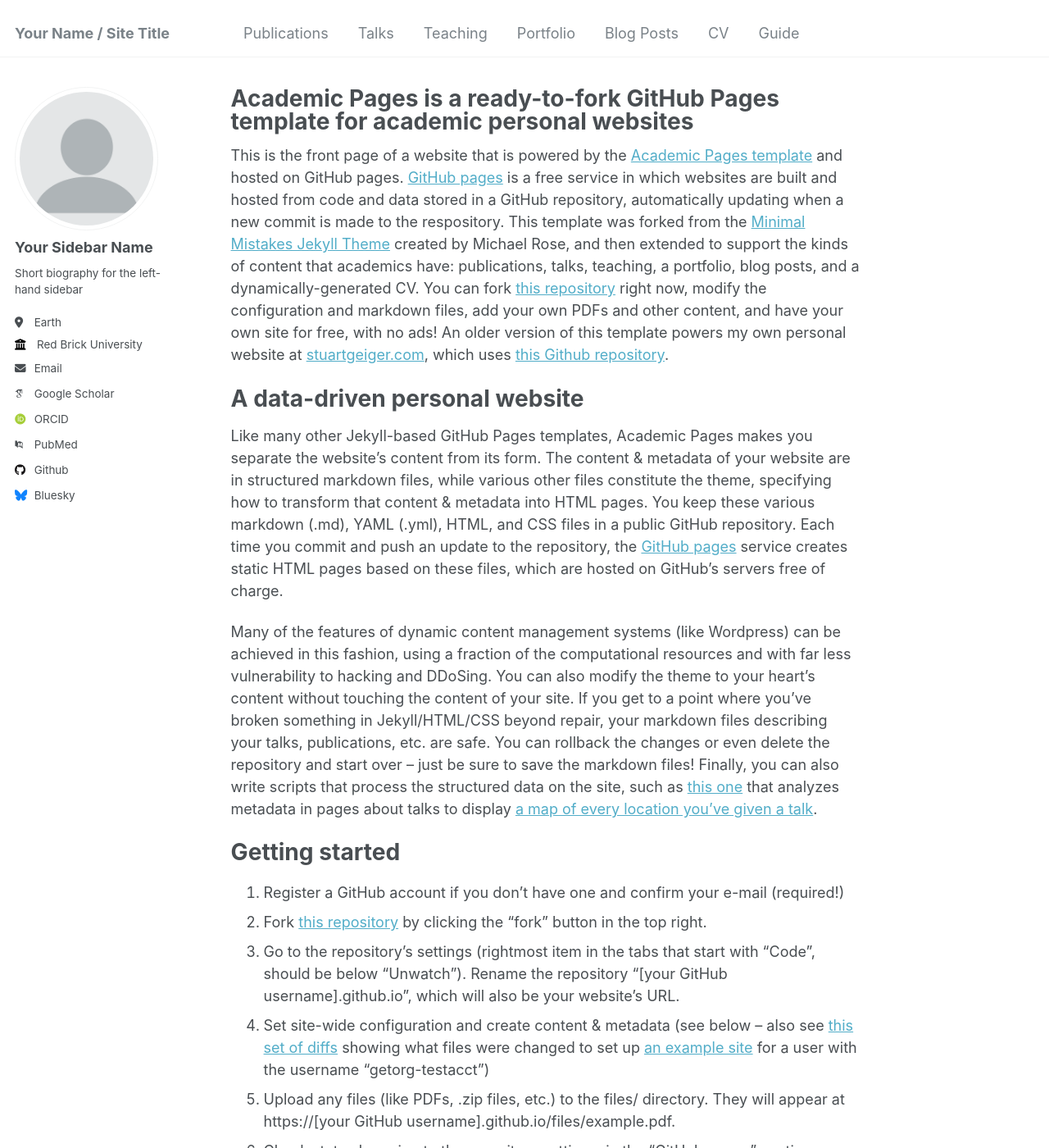
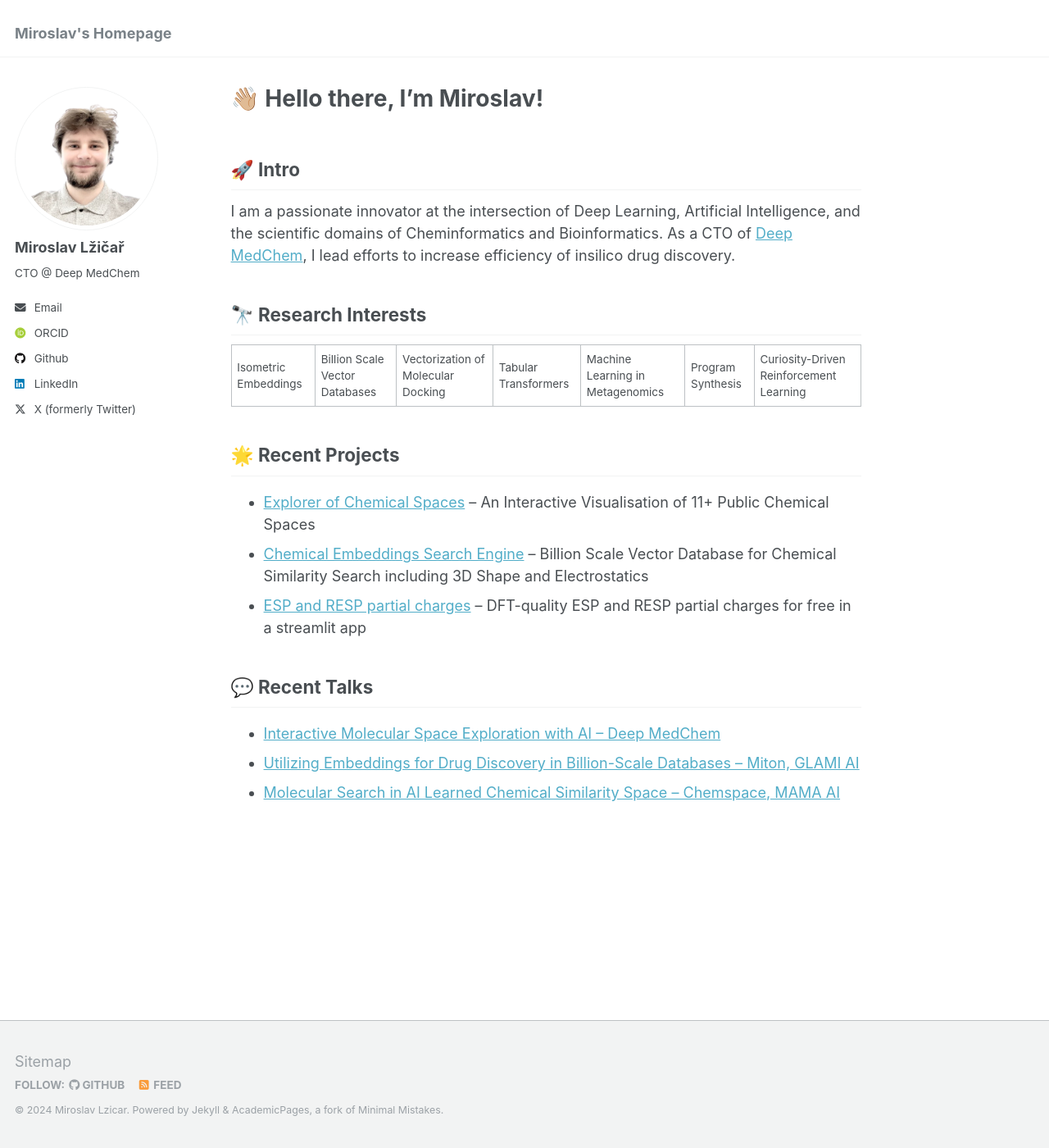
Before and after one commit to mireklzicar/mireklzicar.github.io, a Jekyll site: the page built from _pages/about.md, in a window 1280 px wide and 1400 px high. Shown: the whole window at 82% size. Built offline with Jekyll 4.4.1, drawn with Linux system fonts in a browser that asks for light colours; some web fonts are replaced; some of the changed text lies outside the part shown.

Commit message:
minimalistic customization

```diff
--- a/_config.yml
+++ b/_config.yml
@@ -8,9 +8,9 @@
 
 # Basic Site Settings
 locale                   : "en-US"
-title                    : "Your Name / Site Title"
+title                    : "Miroslav's Homepage"
 title_separator          : "-"
-name                     : &name "Your Name"
+name                     : &name "Miroslav Lzicar"
 description              : &description "personal description"
 url                      : https://academicpages.github.io # the base hostname & protocol for your site e.g. "https://mmistakes.github.io"
 baseurl                  : "" # the subpath of your site, e.g. "/blog"
@@ -22,33 +22,24 @@ repository               : "academicpages/academicpages.github.io"
 author:
   # Biographic information
   avatar           : "profile.png"
-  name             : "Your Sidebar Name"
+  name             : "Miroslav Lžičař"
   pronouns         : # example: "she/her"
-  bio              : "Short biography for the left-hand sidebar"
-  location         : "Earth"
-  employer         : "Red Brick University"
+  bio              : "CTO @ Deep MedChem"
+  #location         : "Earth"
+  #employer         : "Red Brick University"
   uri              : # URL
-  email            : "none@example.org"
-
-  # Academic websites
-  arxiv            : # URL - Update with the correct link to your profile
-  googlescholar    : "https://scholar.google.com/citations?user=PS_CX0AAAAAJ"
-  impactstory      : # URL
-  orcid            : "http://orcid.org/yourorcidurl"
-  semantic         : # URL
-  pubmed           : "https://www.ncbi.nlm.nih.gov/pubmed/?term=john+snow"
-  researchgate     : # URL
+  email            : "mireklzicar@seznam.cz"
 
   # Repositories and software development
   bitbucket        : # Username - Update with your username on the site
   codepen          : # Username
   dribbble         : # Username
-  github           : "academicpages"
+  github           : "mireklzicar"
   kaggle           : # Username
   stackoverflow    : # User number or user number and name (i.e., use "1" or "1/jeff-atwood")
 
   # Social media
-  bluesky          : "bsky.app" # Replace this with you Bluesky username
+  #bluesky          : "bsky.app" # Replace this with you Bluesky username
   facebook         : # Username
   flickr           : # Username
   foursquare       : # Username
@@ -57,7 +48,7 @@ author:
   keybase          : # Username
   instagram        : # Username
   lastfm           : # Username
-  linkedin         : # Username
+  linkedin         : "miroslavlzicar"
   mastodon         : # URL
   medium           : # URL
   pinterest        : # Username
@@ -65,13 +56,22 @@ author:
   steam            : # Username
   telegram         : # URL
   tumblr           : # Username
-  twitter          : # Username for X / Twitter
+  twitter          : "miroslavlzicar" # Username for X / Twitter
   vine             : # Username
   weibo            : # Username
   wikipedia        : # Username
   xing             : # Username
   youtube          : # Username
   zhihu            : # URL
+
+  # Academic websites
+  arxiv            : # URL - Update with the correct link to your profile
+  #googlescholar    : "https://scholar.google.com/citations?user=PS_CX0AAAAAJ"
+  impactstory      : # URL
+  orcid            : "http://orcid.org/0000-0003-3192-8007"
+  semantic         : # URL
+  #pubmed           : "https://www.ncbi.nlm.nih.gov/pubmed/?term=john+snow"
+  researchgate     : # URL
 
 # Publication Category - The following the list of publication categories and their headings
 publication_category:
--- a/_pages/about.md
+++ b/_pages/about.md
@@ -1,49 +1,41 @@
 ---
 permalink: /
-title: "Academic Pages is a ready-to-fork GitHub Pages template for academic personal websites"
+title: "👋🏼 Hello there, I'm Miroslav!"
+excerpt: "About me"
 author_profile: true
 redirect_from:
   - /about/
   - /about.html
 ---
 
-This is the front page of a website that is powered by the [Academic Pages template](https://github.com/academicpages/academicpages.github.io) and hosted on GitHub pages. [GitHub pages](https://pages.github.com) is a free service in which websites are built and hosted from code and data stored in a GitHub repository, automatically updating when a new commit is made to the respository. This template was forked from the [Minimal Mistakes Jekyll Theme](https://mmistakes.github.io/minimal-mistakes/) created by Michael Rose, and then extended to support the kinds of content that academics have: publications, talks, teaching, a portfolio, blog posts, and a dynamically-generated CV. You can fork [this repository](https://github.com/academicpages/academicpages.github.io) right now, modify the configuration and markdown files, add your own PDFs and other content, and have your own site for free, with no ads! An older version of this template powers my own personal website at [stuartgeiger.com](http://stuartgeiger.com), which uses [this Github repository](https://github.com/staeiou/staeiou.github.io).
+## 🚀 Intro
 
-A data-driven personal website
-======
-Like many other Jekyll-based GitHub Pages templates, Academic Pages makes you separate the website's content from its form. The content & metadata of your website are in structured markdown files, while various other files constitute the theme, specifying how to transform that content & metadata into HTML pages. You keep these various markdown (.md), YAML (.yml), HTML, and CSS files in a public GitHub repository. Each time you commit and push an update to the repository, the [GitHub pages](https://pages.github.com/) service creates static HTML pages based on these files, which are hosted on GitHub's servers free of charge.
+I am a passionate innovator at the intersection of Deep Learning, Artificial Intelligence, and the scientific domains of Cheminformatics and Bioinformatics. As a CTO of [Deep MedChem](deepmedchem.com), I lead efforts to increase efficiency of insilico drug discovery.
 
-Many of the features of dynamic content management systems (like Wordpress) can be achieved in this fashion, using a fraction of the computational resources and with far less vulnerability to hacking and DDoSing. You can also modify the theme to your heart's content without touching the content of your site. If you get to a point where you've broken something in Jekyll/HTML/CSS beyond repair, your markdown files describing your talks, publications, etc. are safe. You can rollback the changes or even delete the repository and start over -- just be sure to save the markdown files! Finally, you can also write scripts that process the structured data on the site, such as [this one](https://github.com/academicpages/academicpages.github.io/blob/master/talkmap.ipynb) that analyzes metadata in pages about talks to display [a map of every location you've given a talk](https://academicpages.github.io/talkmap.html).
+## 🔭 Research Interests
 
-Getting started
-======
-1. Register a GitHub account if you don't have one and confirm your e-mail (required!)
-1. Fork [this repository](https://github.com/academicpages/academicpages.github.io) by clicking the "fork" button in the top right.
-1. Go to the repository's settings (rightmost item in the tabs that start with "Code", should be below "Unwatch"). Rename the repository "[your GitHub username].github.io", which will also be your website's URL.
-1. Set site-wide configuration and create content & metadata (see below -- also see [this set of diffs](http://archive.is/3TPas) showing what files were changed to set up [an example site](https://getorg-testacct.github.io) for a user with the username "getorg-testacct")
-1. Upload any files (like PDFs, .zip files, etc.) to the files/ directory. They will appear at https://[your GitHub username].github.io/files/example.pdf.
-1. Check status by going to the repository settings, in the "GitHub pages" section
+| Isometric Embeddings | Billion Scale Vector Databases | Vectorization of Molecular Docking | Tabular Transformers | Machine Learning in Metagenomics | Program Synthesis | Curiosity-Driven Reinforcement Learning |
 
-Site-wide configuration
-------
-The main configuration file for the site is in the base directory in [_config.yml](https://github.com/academicpages/academicpages.github.io/blob/master/_config.yml), which defines the content in the sidebars and other site-wide features. You will need to replace the default variables with ones about yourself and your site's github repository. The configuration file for the top menu is in [_data/navigation.yml](https://github.com/academicpages/academicpages.github.io/blob/master/_data/navigation.yml). For example, if you don't have a portfolio or blog posts, you can remove those items from that navigation.yml file to remove them from the header.
+## 🌟 Recent Projects
 
-Create content & metadata
-------
-For site content, there is one markdown file for each type of content, which are stored in directories like _publications, _talks, _posts, _teaching, or _pages. For example, each talk is a markdown file in the [_talks directory](https://github.com/academicpages/academicpages.github.io/tree/master/_talks). At the top of each markdown file is structured data in YAML about the talk, which the theme will parse to do lots of cool stuff. The same structured data about a talk is used to generate the list of talks on the [Talks page](https://academicpages.github.io/talks), each [individual page](https://academicpages.github.io/talks/2012-03-01-talk-1) for specific talks, the talks section for the [CV page](https://academicpages.github.io/cv), and the [map of places you've given a talk](https://academicpages.github.io/talkmap.html) (if you run this [python file](https://github.com/academicpages/academicpages.github.io/blob/master/talkmap.py) or [Jupyter notebook](https://github.com/academicpages/academicpages.github.io/blob/master/talkmap.ipynb), which creates the HTML for the map based on the contents of the _talks directory).
+* [Explorer of Chemical Spaces](https://explorer.deepmedchem.com/) – An Interactive Visualisation of 11+ Public Chemical Spaces
+* [Chemical Embeddings Search Engine](https://cheese.deepmedchem.com/) – Billion Scale Vector Database for Chemical Similarity Search including 3D Shape and Electrostatics
+* [ESP and RESP partial charges](https://electrostatics.deepmedchem.com/) – DFT-quality ESP and RESP partial charges for free in a streamlit app
 
-**Markdown generator**
+## 💬 Recent Talks
+- [Interactive Molecular Space Exploration with AI – Deep MedChem](https://www.youtube.com/watch?v=vqm6WzeJ2LU)
+- [Utilizing Embeddings for Drug Discovery in Billion-Scale Databases – Miton, GLAMI AI](https://www.youtube.com/watch?v=l2kSKtsT9i0)
+- [Molecular Search in AI Learned Chemical Similarity Space – Chemspace, MAMA AI](https://www.youtube.com/watch?v=pWZxhJ_bgrM)
 
-I have also created [a set of Jupyter notebooks](https://github.com/academicpages/academicpages.github.io/tree/master/markdown_generator
-) that converts a CSV containing structured data about talks or presentations into individual markdown files that will be properly formatted for the Academic Pages template. The sample CSVs in that directory are the ones I used to create my own personal website at stuartgeiger.com. My usual workflow is that I keep a spreadsheet of my publications and talks, then run the code in these notebooks to generate the markdown files, then commit and push them to the GitHub repository.
+<!-- ## 🍱 Miscellaneous Contributions
 
-How to edit your site's GitHub repository
-------
-Many people use a git client to create files on their local computer and then push them to GitHub's servers. If you are not familiar with git, you can directly edit these configuration and markdown files directly in the github.com interface. Navigate to a file (like [this one](https://github.com/academicpages/academicpages.github.io/blob/master/_talks/2012-03-01-talk-1.md) and click the pencil icon in the top right of the content preview (to the right of the "Raw | Blame | History" buttons). You can delete a file by clicking the trashcan icon to the right of the pencil icon. You can also create new files or upload files by navigating to a directory and clicking the "Create new file" or "Upload files" buttons.
+* [Issue Duration Labeller – Github Marketplace](https://github.com/marketplace/actions/issue-duration-labeler) – Github Action for automatic labelling of issues based on time taken
+* [Spanning Trees Search](https://github.com/mireklzicar/Spanning-trees-search) – Python project leveraging matrix methods in graph theory to efficiently enumerate spanning trees.
+* [Particle Swarm Optimization](https://github.com/mireklzicar/Particle-Swarm-Optimization) – C# project for visualisation of particle swarm optimization.
+* [Time Resolved X-ray Diffraction Crystallography](https://github.com/mireklzicar/Time-resolved-X-ray-diffraction-crystallography) – Work for ELI Beamlines under research group TREX at Department of Structural Dynamics
+* [Anyone who writes critical theory must have a sense of irony](https://www.klackoviste.cz/clanky/grandhotel-nad-propasti) – Literature criticism of Stuart Jeffries' book Grand Hotel Abyss about Frankfurt School of Critical Theory
+* [Truth and Bullshit](https://www.vaclavhavel.cz/admnew/_upload/docs/lzicar_miroslav_gymnazium_keplera_praha_1512729594.pdf) – An essay on the nature of language in the context of digital media.
+* [On the Phenomenon of Artificial Neural Networks](https://gjk.cz/wp-content/uploads/2019/06/palice_L%C5%BEi%C4%8Da%C5%99_fenomen-neuronov%C3%BDch-s%C3%ADt%C3%AD.pdf) – A thesis about inceptionism and hallucinations in neural networks, drawing inspiration from epistemology and cognitive neuroscience.
 
-Example: editing a markdown file for a talk
-![Editing a markdown file for a talk](/images/editing-talk.png)
-
-For more info
-------
-More info about configuring Academic Pages can be found in [the guide](https://academicpages.github.io/markdown/). The [guides for the Minimal Mistakes theme](https://mmistakes.github.io/minimal-mistakes/docs/configuration/) (which this theme was forked from) might also be helpful.
+## 📚 Publications
+- Coming soon -->
```
Also changed, not shown: _data/navigation.yml (+14 -14 lines), images/profile.png.
